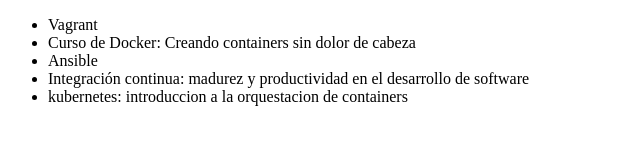
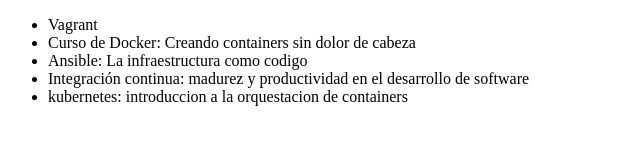
Before and after one commit to daniel2104cc/Aula_Oracle, a plain HTML site: page index.html in a window 1280 px wide. Shown: the whole page, without its empty margins (0-640 px from the left). Drawn offline with Linux system fonts and the light colour scheme.

Commit message:
agregando la continuacion de ansible

```diff
--- a/index.html
+++ b/index.html
@@ -8,7 +8,7 @@
      <ul>
          <li> Vagrant </li>
          <li> Curso de Docker: Creando containers sin dolor de cabeza</li>
-         <li> Ansible </li>
+         <li> Ansible: La infraestructura como codigo </li>
          <li> Integración continua: madurez y productividad en el desarrollo de software</li>
          <li> kubernetes: introduccion a la orquestacion de containers</li>
      </ul>
```
